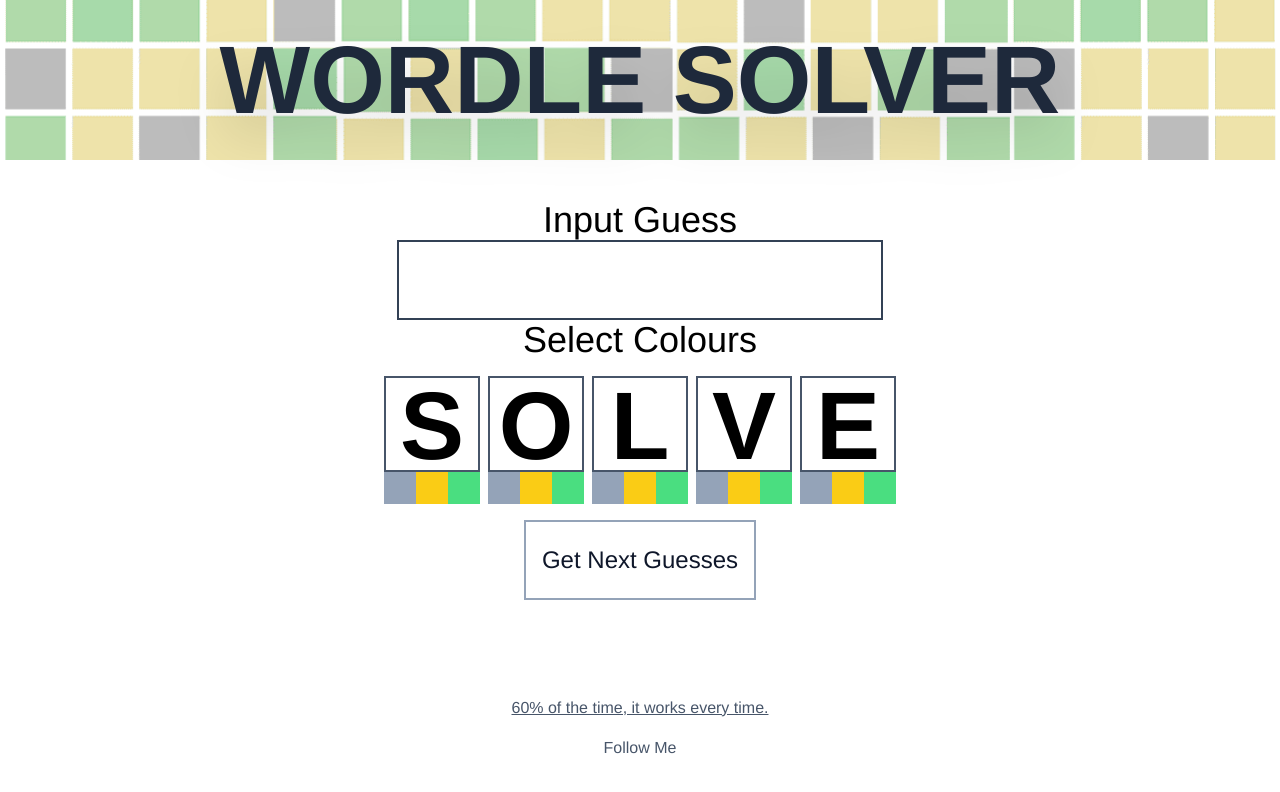
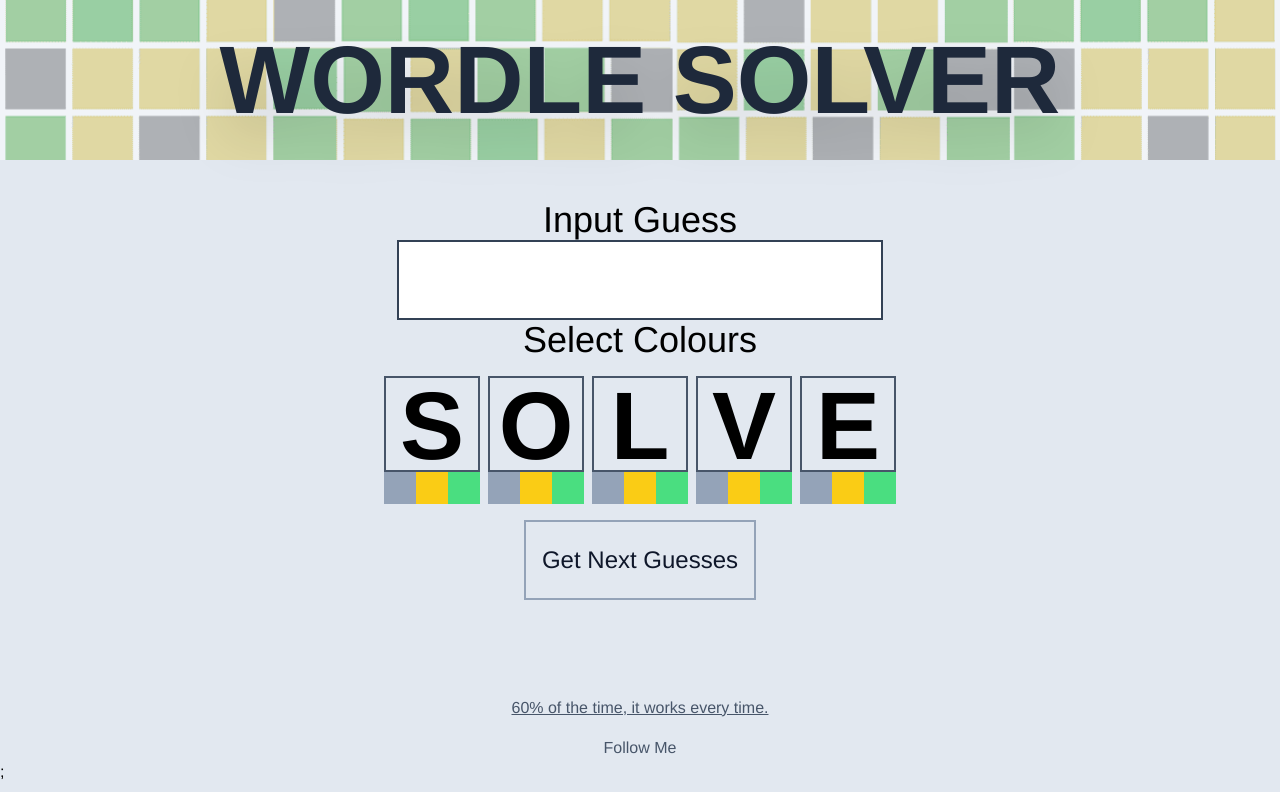
Before and after one commit to becomingjohndoe/wordle-solver, a React (Create React App) app: page / in a window 1280 px wide. Shown: the top 792 px of the page. Built offline with nearby package versions, Linux system fonts and the light colour scheme.

Commit message:
bg color

```diff
--- a/src/App.js
+++ b/src/App.js
@@ -2,7 +2,11 @@
 import Home from "./components/Home";
 
 function App() {
-	return <Home />;
+	return (
+		<div className="bg-slate-200 min-h-screen">
+			<Home />;
+		</div>
+	);
 }
 
 export default App;
```
